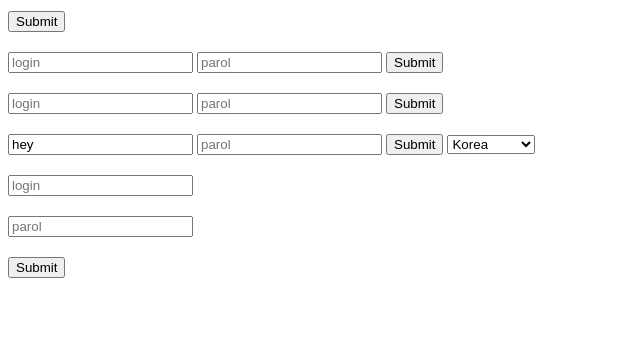
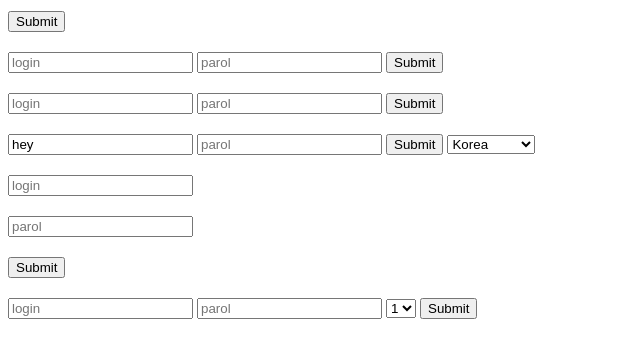
Before and after one commit to jahongirDonyorov/JavaScript_Introduction, a plain HTML site: page 37-dars/index.html in a window 1280 px wide. Shown: the part 79-436 px from the top of the page, without its empty margins (0-640 px from the left). Drawn offline with Linux system fonts and the light colour scheme.

Commit message:
DOM 6 | Form | Element | Shorten Element | Select | Input | Submit

```diff
--- a/37-dars/37-dars.js
+++ b/37-dars/37-dars.js
@@ -85,9 +85,9 @@ console.log(form.password) // bizga password name li form ni chiqaryapdi
 
  // uzimizga keraklisini olishimiz uchun [index] yozishimiz kerak
 
- console.log(form.select.options[1]) // 1 - indexdagi 2 - option Russia ni chiqaryapdi
+//  console.log(form.select.options[1]) // 1 - indexdagi 2 - option Russia ni chiqaryapdi
  // bizda selecy degan id ham bulganligi uchun from.select demasdan select (id) ni uzini yozibham ishlatib ketsak buladi
- console.log(select.options[2]) // Korea ni chiqarib beryapdi
+//  console.log(select.options[2]) // Korea ni chiqarib beryapdi
 
  // -=-=-=-=-=- Hozir defulte holatda birinchisida uz turibdi JS dan biz buni uzgartirsak buladi uzimiz hohlagan option ni birinchiga quyishimiz mumkun
  // Buni 3 ta yul blan bajarsak buladi .options, .value, selectedIndex
@@ -150,3 +150,47 @@ login.onfocus = (event) => {
 // bu holatda inputga kirganimizdan loginError da bror narsa chiqqanbulsa uchirib yuboradi
 
 // password qisminiham huddi shunday qilsangiz buladi
+
+
+// #-#-#-#-#-#-#-#-#-#-#-#-
+
+
+// -=-=-=-=-=-=-=-=- Submit - from
+//    - action - url
+//    - method - method
+//    - onsubmit = (event) =>
+let formInput = document.forms.formInput
+
+console.log(formInput.action) // bu input request ni qayarga yuboryotganini chiqaradi (link holatida)
+// value: http://127.0.0.1:5500/37-dars/index.html?login=&password= action ga hechqanday bacend link quymaganligimiz uchun
+// 37-dars ga requst yuboryapmi biz action ga htmlda link biriktirsak shu link chiqadi va shu linkga request yuboradi
+
+// actiona link bersak buladi snow uchun jsonplaceholderdan
+formInput.action = `https://jsonplaceholder.typicode.com/users`
+// networkda kursak user shu linkga users ga request yuborib usha maluot ustiga bossak kelyotgan malumotlarni kuramiz
+// uning yozida payload bor unga kirsak password va login ga yozgan valuelarimiz chiqyapdi bular shu linkka ketgan malumotlar
+
+// bizda select bor undan 1,2,3 optrionlar bor biz 1 ni tanlasak action dagi link users ,alumotlarida 1 - malumotni chiqarsin 2 ni tanlasak 2ni
+// `https://jsonplaceholder.typicode.com/users/1` // shu yirga nechchi quysak shu malumotni chiqaradi
+// endi biz selectdan kelyotgan valularni shuyirga quyishimiz kerak
+
+formInput.onsubmit = (event) => {
+  console.log(formInput.selected.value) // option valuelari keladi qaysi bosilsa shu
+  // biz buni user/dan kiyin shu yerga quyishimiz kerak user/...
+  formInput.action = `https://jsonplaceholder.typicode.com/todos/${formInput.selected.value}`
+  // birni tanlasak nechinchi optionni tanlasak usha malumot kelyapdi
+  // buni real projectda kup tilli sayt bulsa uzb ni tanlaganda bacenddan uzbekcha malumotlar eng ni tanlasa english malumotlar keladi
+
+  // bizda method ham bor uni network heanders da kursak buladi request Method:'GET' bub turadi defoult qiymati GET
+  // method shunga qiymatini uzgartiradi
+
+  // formInput.method = 'PUT'
+  // uzgartirish kerak lekn hozir ishlamayapdi
+}
+
+
+
+// Homework
+
+// vazifa bitta js ni uzda test uchun backend malumotlar bazasini yarating va unda bitta textning uzb rus eng cha variantlari bulsin
+// biz selectda qaysini tanlasak usha tildagi malumotlar chiqasin
--- a/37-dars/index.html
+++ b/37-dars/index.html
@@ -62,6 +62,20 @@
     </div>
     <input type="submit">
    </form>
+
+   <!-- Submit -->
+   <form name="formInput">
+    <input name="login" type="text" placeholder="login" >
+    <input name="password" type="password" placeholder="parol" >
+
+    <select name="selected" id="selected">
+      <option value="1">1</option>
+      <option value="2">2</option>
+      <option value="3">3</option>
+     </select>
+    <input type="submit">
+  </form>
+
    <script src="./37-dars.js"></script>
 </body>
 </html>
```
